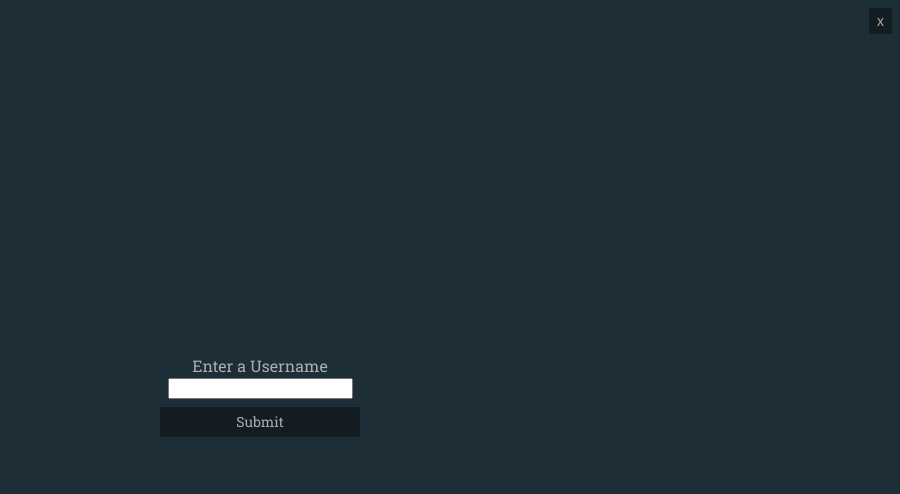
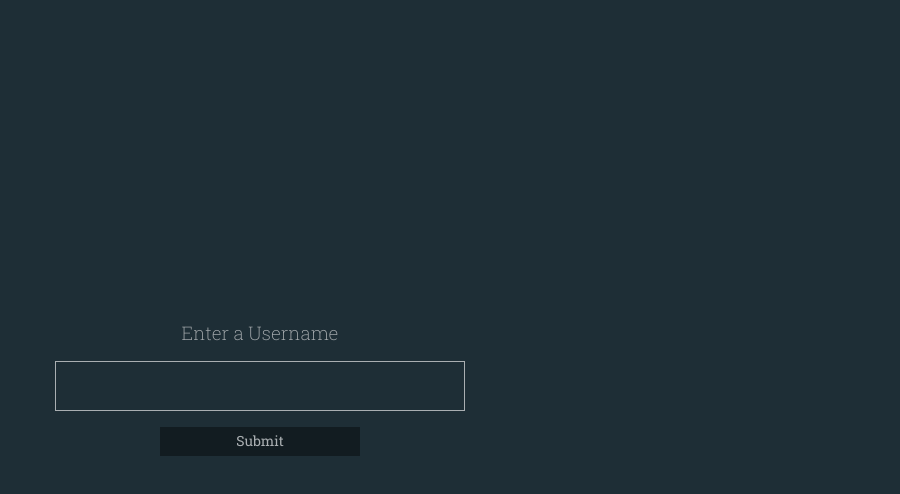
Before and after one commit to Lukeveille/serverless-jsminion, a Next.js app: page / in a window 1280 px wide. Shown: the top 494 px of the page, without its empty margins (380-1280 px from the left). Built offline with nearby package versions, Linux system fonts and the light colour scheme.

Commit message:
Basic internal log in / log out system working

```diff
--- a/components/Layout.js
+++ b/components/Layout.js
@@ -3,32 +3,39 @@ import { useState } from 'react';
 
 const siteTitle = 'Digital Dominion';
 
-export default ({ children, user }) => {
+export default ({ children, user, setUser }) => {
   const [showLogout, setShowLogout] = useState(false);
 
   console.log(user)
 
   return (
     <div
+      onClick={() => { setShowLogout(false) }}
       className="main-screen"
-      onClick={() => { setShowLogout(false) }}
     >
       <Head>
         <link rel="icon" href="/favicon.ico" />
-        <title>Digital Dominion</title>
+        <title>{siteTitle}</title>
         <meta name="og:title" content={siteTitle} />
         <meta
           name="description"
           content="A digitized version of Dominion built in Javascript"
         />
       </Head>
-      <div
-        className="x-close-button"
+      {user? <div
+        className={`x-close-button${showLogout? ' active-red' : ''}`}
         onClick={e => {
           e.stopPropagation();
           setShowLogout(!showLogout);
         }}
-      >x</div>
+      >x</div> : ''}
+      {showLogout? <div className="logout-window">
+        <div>Logged in as {user}</div>
+        <div
+          className="logout-button"
+          onClick={() => { setUser(false) }}
+        >Log Out</div>
+      </div> : ''}
       <div>{children}</div>
     </div>
   )
--- a/components/Login.js
+++ b/components/Login.js
@@ -5,13 +5,14 @@ export default ({setUser}) => {
 
   return (
     <div>
-    <p>Enter a Username</p>
+      <h3>Enter a Username</h3>
       <input
+        className="username-input"
         value={userLogin}
-      onChange={e => { console.log(e.target.value); setUserLogin(e.target.value) }}
+        onChange={e => { setUserLogin(e.target.value) }}
       />
       <div
-      className="game-button active"
+        className="center game-button active"
         onClick={() => { setUser(userLogin) }}
       >Submit</div>
     </div>
--- a/components/MainMenu.js
+++ b/components/MainMenu.js
@@ -3,17 +3,17 @@ import Link from 'next/link';
 export default () => (
   <div>
     <Link href="/game/xyz">
-      <div className="game-button active">
+      <div className="game-button active spaced">
         Play Game
       </div>
     </Link>
-    <Link href="/game/xyz">
-      <div className="game-button active">
+    <Link href="/deck-builder">
+      <div className="game-button active spaced">
         Deck Builder
       </div>
     </Link>
-    <Link href="/game/xyz">
-      <div className="game-button active">
+    <Link href="/stats">
+      <div className="game-button active spaced">
         Stats
       </div>
     </Link>
--- /dev/null
+++ b/pages/deck-builder.js
@@ -0,0 +1,3 @@
+export default () => (
+  <div>Decks</div>
+)
--- a/pages/index.js
+++ b/pages/index.js
@@ -7,7 +7,7 @@ export default () => {
   const [user, setUser] = useState(false);
 
   return (
-    <Layout user={user}>
+    <Layout user={user} setUser={setUser}>
       {user? <MainMenu /> : <Login setUser={setUser}/>}
     </Layout>
   )
--- /dev/null
+++ b/pages/stats.js
@@ -0,0 +1,3 @@
+export default () => (
+  <div>Stats</div>
+)
--- a/styles/global.css
+++ b/styles/global.css
@@ -13,6 +13,9 @@ body {
 }
 p, h1, h2, h3, h4, h5 {
   margin: 0;
+}
+h3 {
+  font-weight: 200;
 }
 
 .App {
@@ -316,11 +319,46 @@ p, h1, h2, h3, h4, h5 {
   flex-direction: column;
   justify-content: center;
   align-items: center;
-  height: 100vh;
-  width: 100vw;
+  height: 95vh;
+  margin: .5rem;
 }
-.main-screen .game-button {
-  margin: .5rem;
+.username-input {
+  width: 25rem;
+  height: 2.5rem;
+  margin: 1rem;
+  padding: .25rem;
+  background-color: #1e2e36;
+  border: 1px solid #aaafb2;
+  color: #fa9a6a;
+  text-align: center;
+  font-size: 1rem;
+  font-family: RobotoSlab;
+  caret-color: #1e2e36;
+}
+input:focus {
+  outline: none;
+}
+.logout-window {
+  background-color: #121c21;
+  display: inline-block;
+  position: absolute;
+  top: .5rem;
+  right: 2.25rem;
+  font-size: .8rem;
+  padding: .5rem;
+}
+.logout-button:hover {
+  color: #aaafb2;
+  outline: 1px solid #aaafb2;
+  background-color: #121c21;
+}
+.logout-button {
+  background-color: #f06970;
+  color: #121c21;
+  display: inline-block;
+  margin-top: .8rem;
+  padding: .2rem .5rem;
+  cursor: pointer;
 }
 
 .red {
@@ -371,9 +409,15 @@ p, h1, h2, h3, h4, h5 {
 .transparent {
   opacity: .5;
 }
+.spaced {
+  margin: .5rem;
+}
 .spacer {
   display: inline-block;
   height: 12px;
+}
+.center {
+  margin: auto;
 }
 
 /* Modals */
@@ -419,6 +463,10 @@ p, h1, h2, h3, h4, h5 {
   background-color: #121c21;
   padding: .3rem .5rem;
 }
+.active-red {
+  background-color: #f06970;
+  color: #121c21;
+}
 
 @media screen and (max-width: 1275px) {
   .card {
```
Lines whose indentation alone changed are shown as unchanged.
